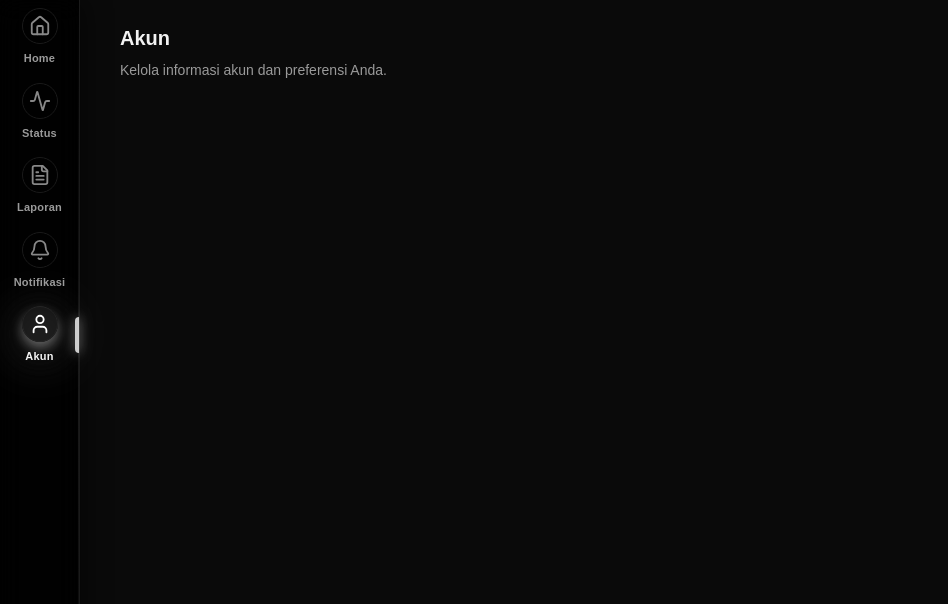
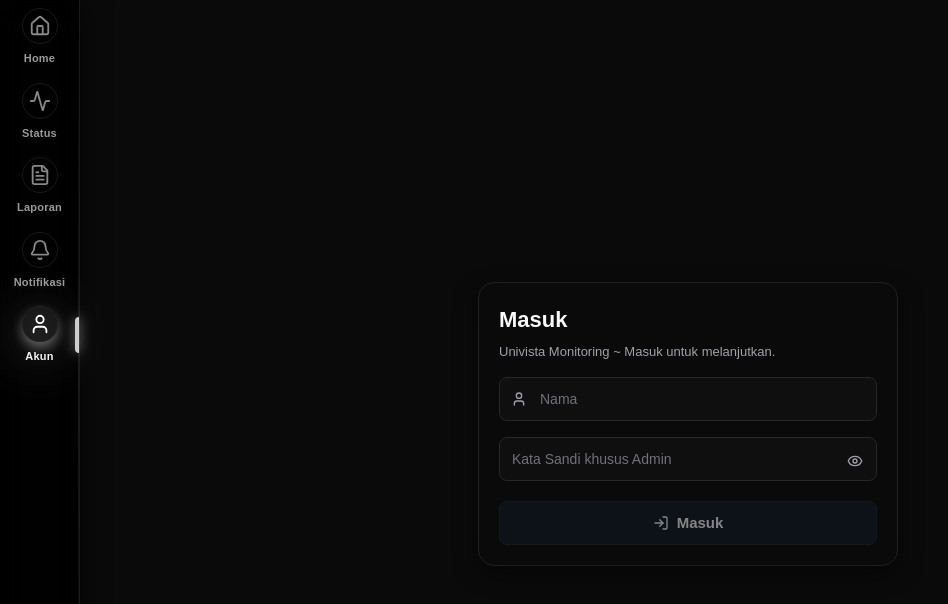
Before and after one commit to MateeJr/univistamonitor, a Next.js app: page /akun in a window 1280 px wide. Shown: the top 604 px of the page, without its empty margins (0-948 px from the left). Built offline with nearby package versions, Linux system fonts and the light colour scheme.

Commit message:
Sign in UI

```diff
--- /dev/null
+++ b/src/components/modals/WrongPassModal.tsx
@@ -0,0 +1,57 @@
+import React from "react";
+import { AlertTriangle, X } from "lucide-react";
+
+export default function WrongPassModal({
+  visible,
+  message,
+  onClose,
+}: {
+  visible: boolean;
+  message?: string;
+  onClose: () => void;
+}) {
+  if (!visible) return null;
+  return (
+    <div
+      role="dialog"
+      aria-modal="true"
+      className="fixed inset-0 z-[100] flex items-center justify-center p-4"
+    >
+      <div
+        className="absolute inset-0 bg-black/60 backdrop-blur-[2px]"
+        onClick={onClose}
+        aria-hidden
+      />
+      <div className="relative w-full max-w-sm rounded-2xl border border-[#2a2a2a] bg-[#0b0b0b] p-5 shadow-[0_12px_32px_rgba(0,0,0,0.6)]">
+        <button
+          type="button"
+          onClick={onClose}
+          aria-label="Tutup"
+          className="absolute right-2 top-2 rounded-md p-2 text-zinc-400 hover:bg-white/5 focus-visible:outline-none focus-visible:ring-2 focus-visible:ring-white/20"
+        >
+          <X className="h-4 w-4" />
+        </button>
+        <div className="flex items-start gap-3">
+          <div className="mt-0.5 flex h-9 w-9 items-center justify-center rounded-full bg-[#7f1d1d]/20">
+            <AlertTriangle className="h-5 w-5 text-[#fca5a5]" />
+          </div>
+          <div className="flex-1">
+            <h2 className="text-[15px] font-semibold text-[#f2f2f2]">Kata sandi salah</h2>
+            <p className="mt-1 text-[13px] leading-relaxed text-[#b5b5b5]">
+              {message || "Kata sandi admin tidak sesuai. Silakan coba lagi."}
+            </p>
+          </div>
+        </div>
+        <div className="mt-5 flex justify-end">
+          <button
+            type="button"
+            onClick={onClose}
+            className="inline-flex items-center justify-center rounded-lg border border-[#1f2937] bg-[#111827] px-4 py-2 text-sm font-semibold text-white transition hover:bg-[#0f172a]/90"
+          >
+            Coba Lagi
+          </button>
+        </div>
+      </div>
+    </div>
+  );
+}
--- a/src/components/pages/AkunPage.tsx
+++ b/src/components/pages/AkunPage.tsx
@@ -1,10 +1,170 @@
+"use client";
+
+import React, { useMemo, useState } from "react";
+import { Eye, EyeOff, LogIn, LogOut, User } from "lucide-react";
+import WrongPassModal from "@/components/modals/WrongPassModal";
+
+type Profile = {
+  name: string;
+  signedInAt: string;
+};
+
+function formatDate(s?: string) {
+  if (!s) return "-";
+  const m = s.match(/^(\d{4})-(\d{2})-(\d{2})[T ](\d{2}):(\d{2})(?::(\d{2}))?/);
+  if (!m) return s;
+  const [, y, mo, d, hh, mm] = m;
+  const MON = [
+    "Jan",
+    "Feb",
+    "Mar",
+    "Apr",
+    "May",
+    "Jun",
+    "Jul",
+    "Aug",
+    "Sep",
+    "Oct",
+    "Nov",
+    "Dec",
+  ];
+  const monthAbbr = MON[Math.max(0, Math.min(11, parseInt(mo, 10) - 1))];
+  const h24 = parseInt(hh, 10);
+  const ampm = h24 >= 12 ? "PM" : "AM";
+  const h12 = ((h24 % 12) || 12).toString().padStart(2, "0");
+  const day = d.padStart(2, "0");
+  const minute = mm.padStart(2, "0");
+  return `${day}/${monthAbbr}/${y} - ${h12}:${minute} ${ampm}`;
+}
+
 export default function AkunPage() {
+  const [name, setName] = useState("");
+  const [password, setPassword] = useState("");
+  const [showPassword, setShowPassword] = useState(false);
+  const [loading, setLoading] = useState(false);
+  const [profile, setProfile] = useState<Profile | null>(null);
+  const [wrongVisible, setWrongVisible] = useState(false);
+  const [wrongMessage, setWrongMessage] = useState<string | undefined>(undefined);
+
+  const canSubmit = useMemo(
+    () => name.trim().length > 0 && password.length > 0 && !loading,
+    [name, password, loading]
+  );
+
+  const handleLogin = () => {
+    if (!canSubmit) return;
+    setLoading(true);
+    setTimeout(() => {
+      // Mocked validation: treat as wrong unless password matches demo key
+      const isValid = password.trim() === "admin";
+      if (!isValid) {
+        setWrongMessage("Kata sandi admin tidak sesuai. Silakan coba lagi.");
+        setWrongVisible(true);
+        setPassword("");
+        setLoading(false);
+        return;
+      }
+      const iso = new Date().toISOString();
+      setProfile({ name: name.trim(), signedInAt: iso });
+      setLoading(false);
+    }, 500);
+  };
+
+  const handleLogout = () => {
+    setLoading(true);
+    setTimeout(() => {
+      setProfile(null);
+      setName("");
+      setPassword("");
+      setLoading(false);
+    }, 300);
+  };
+
   return (
-    <section>
-      <h1 className="text-xl font-semibold text-[#f2f2f2]">Akun</h1>
-      <p className="mt-2 text-sm text-[#9a9a9a]">
-        Kelola informasi akun dan preferensi Anda.
-      </p>
+    <section className="flex w-full min-h-[calc(100dvh-80px)] md:min-h-[100dvh] items-center justify-center px-4">
+      {!profile ? (
+        <div className="w-full max-w-[420px] rounded-2xl border border-[#1f1f1f] bg-[#0a0a0a] p-5 shadow-[0_8px_24px_rgba(0,0,0,0.45)]">
+          <h1 className="text-[22px] font-bold text-[#fafafa]">Masuk</h1>
+          <p className="mt-1.5 text-[13px] text-[#a1a1aa]">
+            Univista Monitoring ~ Masuk untuk melanjutkan.
+          </p>
+
+          <div className="relative mt-4">
+            <User className="absolute left-3 top-3.5 h-4 w-4 text-zinc-400" />
+            <input
+              type="text"
+              placeholder="Nama"
+              className="h-11 w-full rounded-lg border border-[#27272a] bg-[#0f0f10] pl-10 pr-3 text-sm text-[#e5e7eb] placeholder-[#71717a] outline-none ring-0 focus:border-[#3f3f46]"
+              value={name}
+              onChange={(e) => setName(e.target.value)}
+              autoComplete="off"
+            />
+          </div>
+
+          <div className="relative mt-4">
+            <input
+              type={showPassword ? "text" : "password"}
+              placeholder="Kata Sandi khusus Admin"
+              className="h-11 w-full rounded-lg border border-[#27272a] bg-[#0f0f10] px-3 pr-10 text-sm text-[#e5e7eb] placeholder-[#71717a] outline-none ring-0 focus:border-[#3f3f46]"
+              value={password}
+              onChange={(e) => setPassword(e.target.value)}
+            />
+            <button
+              type="button"
+              onClick={() => setShowPassword((v) => !v)}
+              className="absolute right-2 top-2.5 rounded-md p-1.5 text-zinc-400 hover:bg-white/5 focus-visible:outline-none focus-visible:ring-2 focus-visible:ring-white/20"
+              aria-label={showPassword ? "Sembunyikan kata sandi" : "Tampilkan kata sandi"}
+            >
+              {showPassword ? (
+                <EyeOff className="h-4 w-4" />
+              ) : (
+                <Eye className="h-4 w-4" />
+              )}
+            </button>
+          </div>
+
+          <button
+            type="button"
+            disabled={!canSubmit}
+            onClick={handleLogin}
+            className={`mt-5 flex h-11 w-full items-center justify-center rounded-lg border text-white transition ${
+              canSubmit
+                ? "border-[#1f2937] bg-[#111827] hover:bg-[#0f172a]/90"
+                : "cursor-not-allowed opacity-50 border-[#1f2937] bg-[#111827]"
+            }`}
+          >
+            <LogIn className="mr-2 h-4 w-4" />
+            <span className="text-[15px] font-semibold">{loading ? "Sedang masuk..." : "Masuk"}</span>
+          </button>
+        </div>
+      ) : (
+        <div className="w-full max-w-[420px] rounded-2xl border border-[#1f1f1f] bg-[#0a0a0a] p-5 shadow-[0_8px_24px_rgba(0,0,0,0.45)]">
+          <h1 className="text-[22px] font-bold text-[#fafafa]">Profil</h1>
+          <div className="my-3 h-px w-full bg-[#1f1f1f]" />
+          <div className="flex items-center justify-between py-2">
+            <span className="text-sm text-[#a1a1aa]">Nama</span>
+            <span className="text-sm font-semibold text-[#e5e7eb]">{profile.name}</span>
+          </div>
+          <div className="flex items-center justify-between py-2">
+            <span className="text-sm text-[#a1a1aa]">Terakhir Masuk</span>
+            <span className="text-sm font-semibold text-[#e5e7eb]">{formatDate(profile.signedInAt)}</span>
+          </div>
+
+          <button
+            type="button"
+            onClick={handleLogout}
+            className="mt-5 flex h-11 w-full items-center justify-center rounded-lg border border-[#991b1b] bg-[#7f1d1d] text-white transition hover:bg-[#7f1d1d]/90"
+          >
+            <LogOut className="mr-2 h-4 w-4" />
+            <span className="text-[15px] font-semibold">{loading ? "Sedang keluar..." : "Keluar"}</span>
+          </button>
+        </div>
+      )}
+      <WrongPassModal
+        visible={wrongVisible}
+        message={wrongMessage}
+        onClose={() => setWrongVisible(false)}
+      />
     </section>
   );
 }
```
